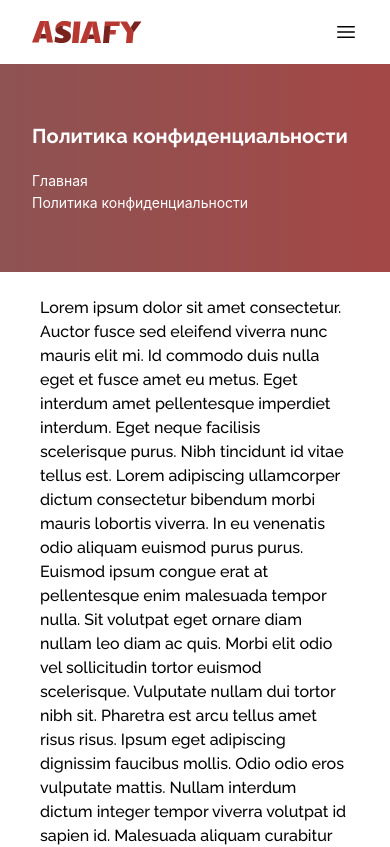
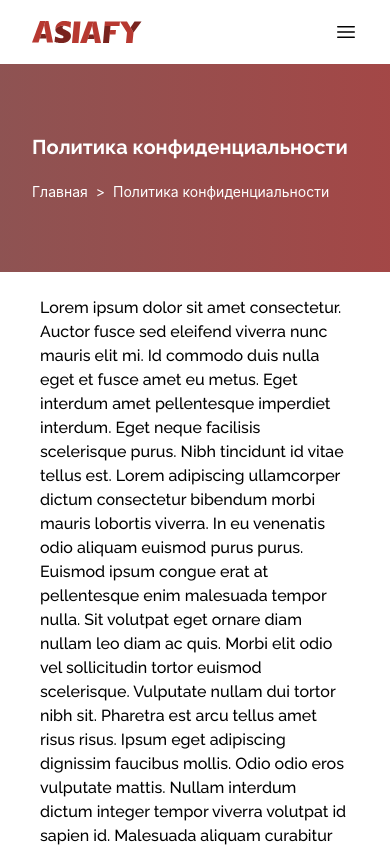
Before and after one commit to IrohVlad/amarket, a Next.js app: page /policy in a window 390 px wide. Shown: the top 847 px of the page. Built offline with nearby package versions, Linux system fonts and the light colour scheme.

Commit message:
paths fix

```diff
--- a/app/components/path/style.css
+++ b/app/components/path/style.css
@@ -12,11 +12,3 @@
 .white-bread .ant-breadcrumb-separator{
     color: white !important;
 }
-@media(max-width: 600px){
-    .ant-breadcrumb-separator{
-        display: none;
-    }
-    .ant-breadcrumb ol{
-        display: block;
-    }
-}
```
